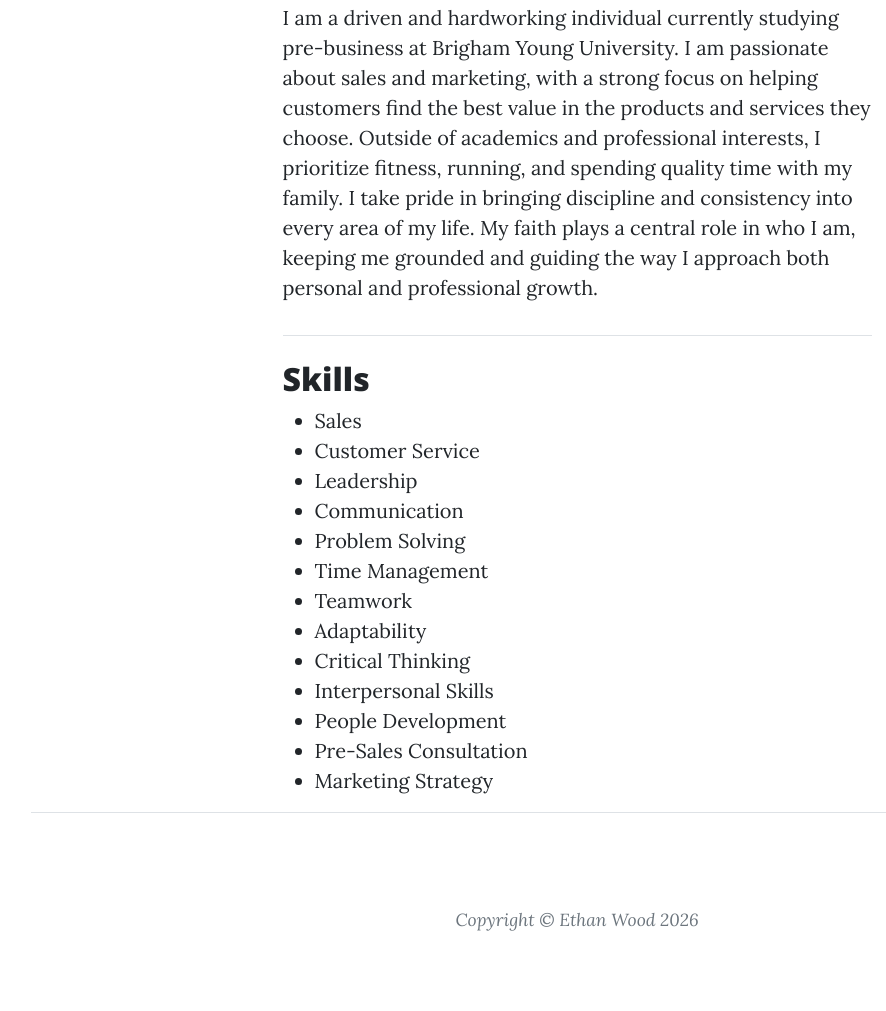
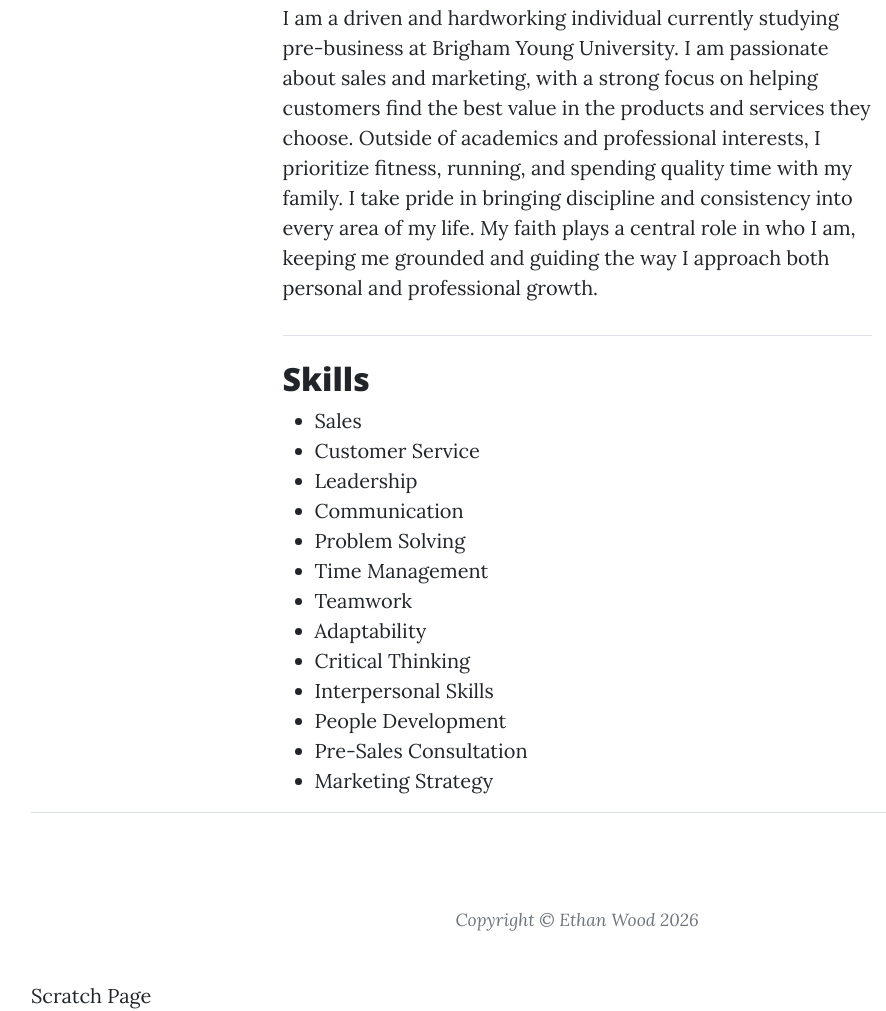
Before and after one commit to ElectricWood/IS-201-HTML-Project, a plain HTML site: page index.html in a window 1280 px wide. Shown: the part 1019-2030 px from the top of the page, without its empty margins (63-949 px from the left). Before the commit the page ends 2000 px from the top, so only its background shows below. Drawn offline with nearby package versions, Linux system fonts and the light colour scheme.

Commit message:
Update index.html

```diff
--- a/index.html
+++ b/index.html
@@ -128,5 +128,8 @@ Outside of academics and professional interests, I prioritize fitness, running,
         <script src="https://cdn.jsdelivr.net/npm/bootstrap@5.2.3/dist/js/bootstrap.bundle.min.js"></script>
         <!-- Core theme JS-->
         <script src="js/scripts.js"></script>
+        <div class="nav">
+                <a href="fromscratch.html">Scratch Page</a>
+        </div>
     </body>
 </html>
```
